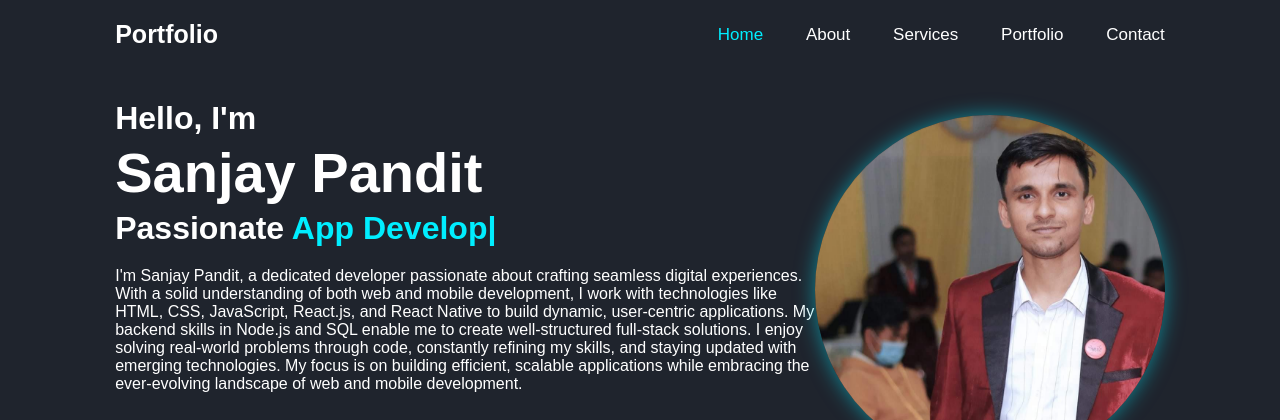
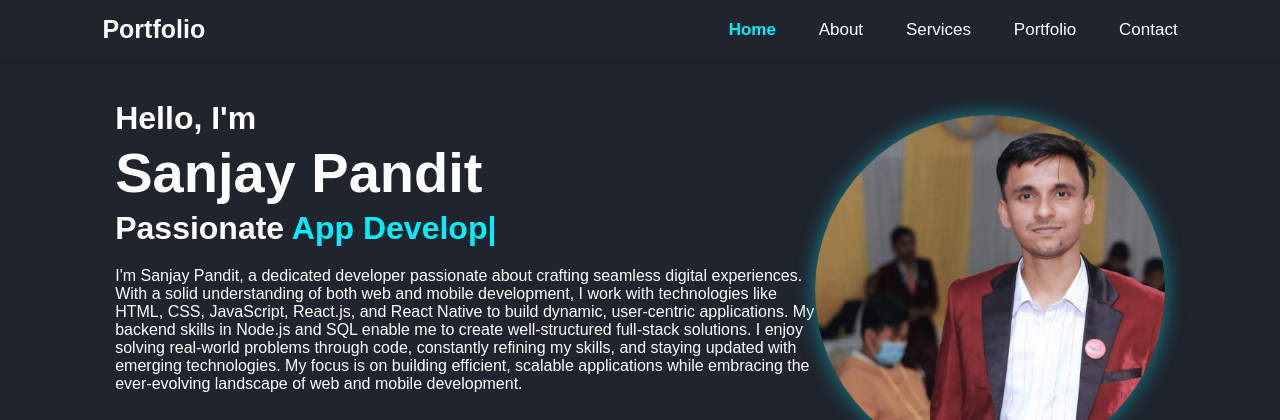
Before and after one commit to Sanjaypandit1/Portfolio, a plain HTML site: page index.html in a window 1280 px wide. Shown: the top 420 px of the page. Drawn offline with nearby package versions, Linux system fonts and the light colour scheme.

Commit message:
css updated

```diff
--- a/css/style.css
+++ b/css/style.css
@@ -43,13 +43,15 @@ section{
     top: 0;
     left: 0;
     width: 100%;
-    padding: 2rem 9%;
-    background: var(--bg-color);
+    padding: 1.5rem 8%;
+    background-color: var(--bg-color);
     display: flex;
     justify-content: space-between;
     align-items: center;
-    z-index: 100;
+    z-index: 1000;
+    box-shadow: 0 2px 10px rgba(0, 0, 0, 0.1);
 }
+
 .header .sticky{
     border-bottom: .1rem solid rgba(0,0,0,.2);
 }
@@ -60,18 +62,20 @@ section{
     font-weight: 600;
     cursor: default;
 }
-
 .navbar a {
     font-size: 1.7rem;
     color: var(--text-color);
     margin-left: 4rem;
-    transition: 0.3s;
+    transition: color 0.3s ease-in-out;
+    text-decoration: none;
 }
 
 .navbar a:hover,
-.navbar a.active{
+.navbar a.active {
     color: var(--main-color);
+    font-weight: bold;
 }
+
 
 #menu-icon {
     font-size: 3.6rem;
```
